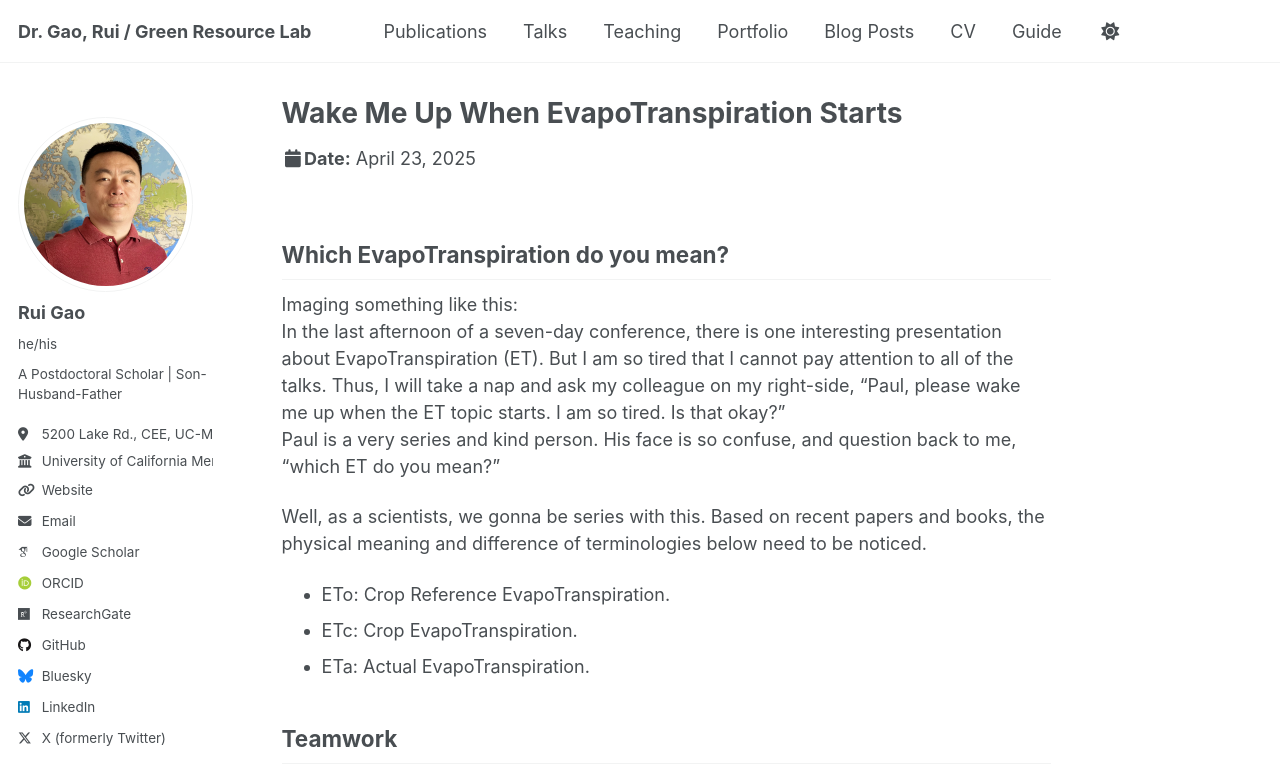
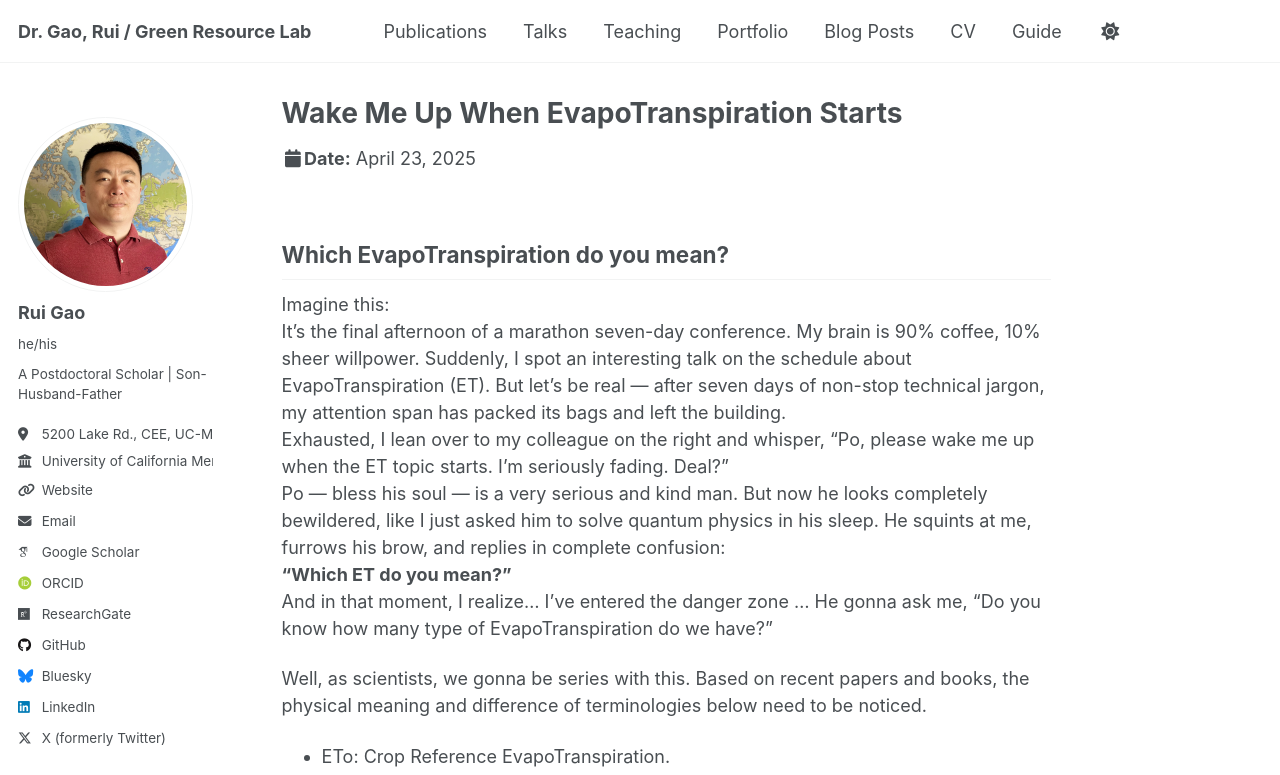
Before and after one commit to RuiGao9/RuiGao9.github.io, a Jekyll site: the page built from _talks/2014-03-01-talk-3.md, in a window 1280 px wide and 1400 px high. Shown: the top 775 px of the window. Built offline with Jekyll 4.4.1, drawn with Linux system fonts in a browser that asks for light colours; some web fonts are replaced; some of the changed text lies outside the part shown; grey boxes are pictures that could not be loaded.

Commit message:
Update 2014-03-01-talk-3.md

```diff
--- a/_talks/2014-03-01-talk-3.md
+++ b/_talks/2014-03-01-talk-3.md
@@ -10,14 +10,18 @@ location: "Merced, CA, USA"
 
 Which EvapoTranspiration do you mean?
 ------
-Imaging something like this:<br>
-In the last afternoon of a seven-day conference, there is one interesting presentation about EvapoTranspiration (ET). But I am so tired that I cannot pay attention to all of the talks. Thus, I will take a nap and ask my colleague on my right-side, "Paul, please wake me up when the ET topic starts. I am so tired. Is that okay?"<br>
-Paul is a very series and kind person. His face is so confuse, and question back to me, "which ET do you mean?"<br>
+Imagine this:<br>
+It's the final afternoon of a marathon seven-day conference. My brain is 90% coffee, 10% sheer willpower. Suddenly, I spot an interesting talk on the schedule about EvapoTranspiration (ET). But let's be real — after seven days of non-stop technical jargon, my attention span has packed its bags and left the building.<br>
+Exhausted, I lean over to my colleague on the right and whisper, "Po, please wake me up when the ET topic starts. I'm seriously fading. Deal?"<br>
+Po — bless his soul — is a very serious and kind man. But now he looks completely bewildered, like I just asked him to solve quantum physics in his sleep. He squints at me, furrows his brow, and replies in complete confusion:<br>
+**"Which ET do you mean?"**<br>
+And in that moment, I realize… I've entered the danger zone ... He gonna ask me, "Do you know how many type of EvapoTranspiration do we have?"<br>
 
-Well, as a scientists, we gonna be series with this. Based on recent papers and books, the physical meaning and difference of terminologies below need to be noticed.
+Well, as scientists, we gonna be series with this. Based on recent papers and books, the physical meaning and difference of terminologies below need to be noticed.
 - ETo: Crop Reference EvapoTranspiration.
 - ETc: Crop EvapoTranspiration.
 - ETa: Actual EvapoTranspiration.
+- PET: Potential EvapoTranspiraiton.
 
 Teamwork
 ------
```
